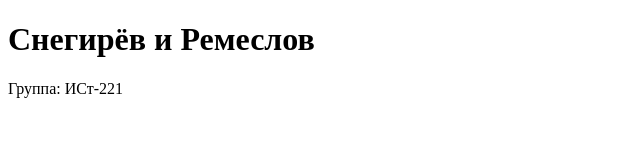
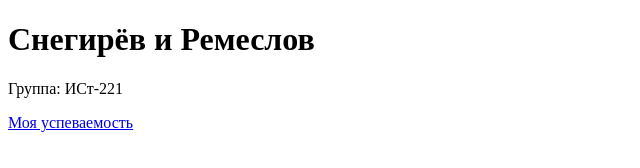
Before and after one commit to Remeslovvg/danilaslava, a plain HTML site: page index.html in a window 1280 px wide. Shown: the whole page, without its empty margins (0-640 px from the left). Drawn offline with Linux system fonts and the light colour scheme.

Commit message:
Добавлена ссылка на страницу успеваемости

```diff
--- a/index.html
+++ b/index.html
@@ -8,5 +8,6 @@
 <body>
         <h1>Снегирёв и Ремеслов</h1>
         <p>Группа: ИСт-221</p>
+	<p><a href="grades.hmtl">Моя успеваемость</a></p>
 </body>
 </html>
```
